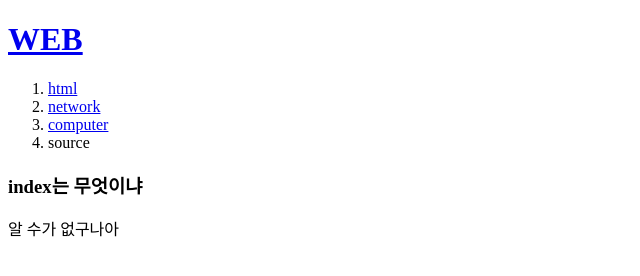
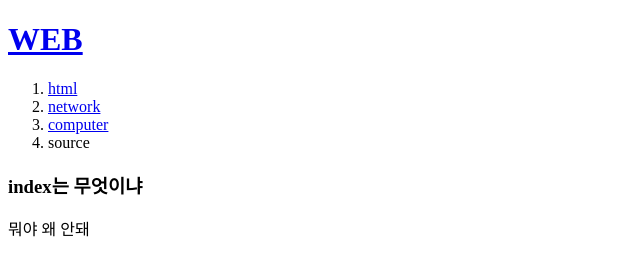
Before and after one commit to urtrabee/my-first-website, a plain HTML site: page index.html in a window 1280 px wide. Shown: the full height of the page, 0-640 px from the left. Drawn offline with Linux system fonts and the light colour scheme.

Commit message:
Update index.html

```diff
--- a/index.html
+++ b/index.html
@@ -13,6 +13,6 @@
     <li>source</li>
   </ol>
   <h3>index는 무엇이냐</h3>
-  <P>알 수가 없구나아</p>
+  <P>뭐야 왜 안돼</p>
 </body>
 </html>
```
